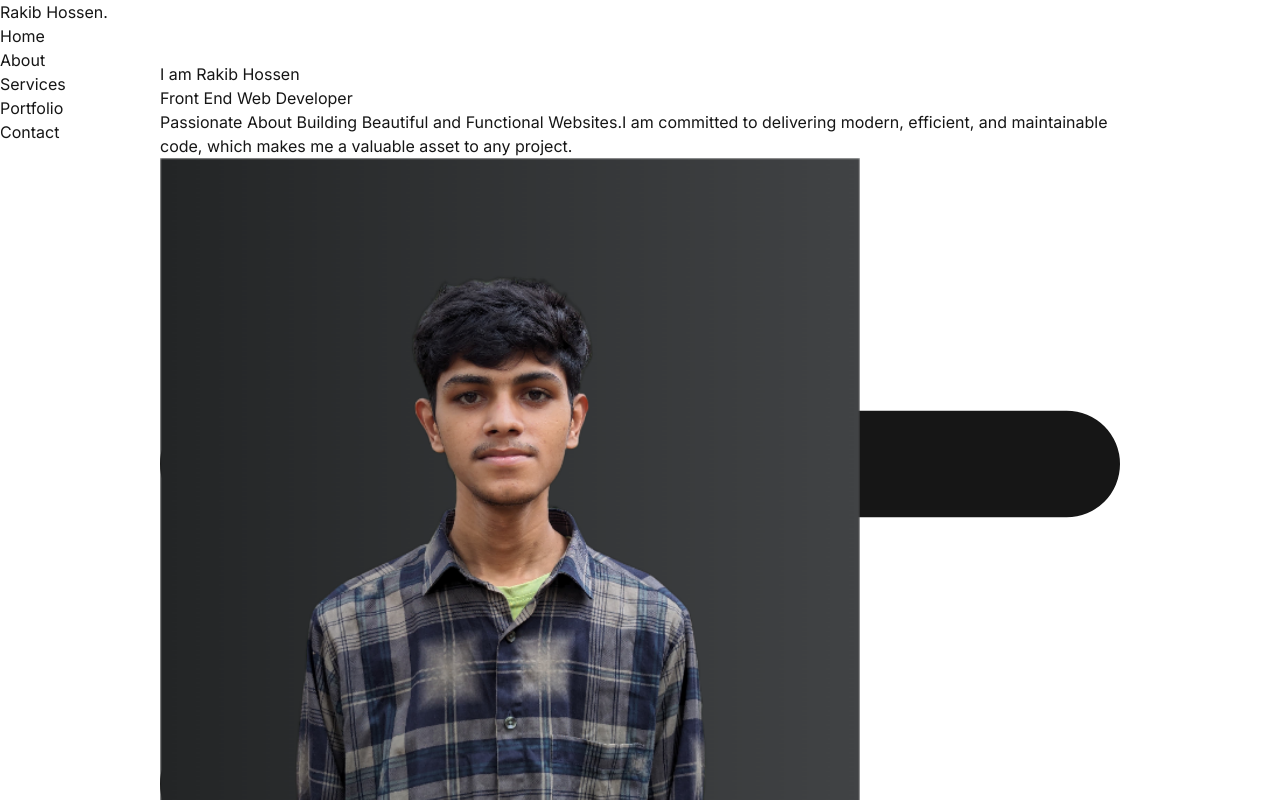
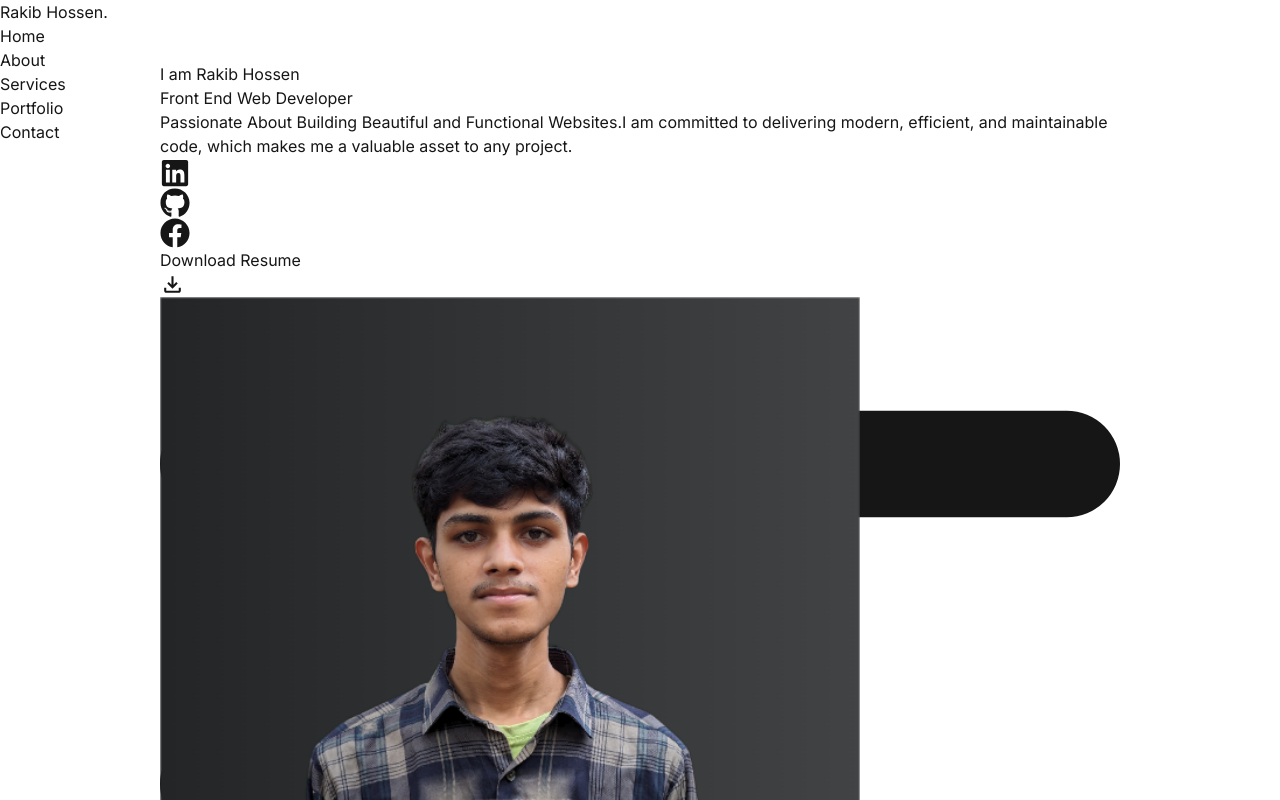
Before and after one commit to RakibHossen678/Rakib-Hossen-Portfolio, a Next.js app: page / in a window 1280 px wide. Shown: the top 800 px of the page. Built offline with nearby package versions, Linux system fonts and the light colour scheme.

Commit message:
added social icons and download resume functionality

```diff
--- a/package.json
+++ b/package.json
@@ -12,7 +12,8 @@
     "next": "14.2.4",
     "react": "^18",
     "react-dom": "^18",
-    "react-icons": "^5.2.1"
+    "react-icons": "^5.2.1",
+    "react-pdf": "^9.0.0"
   },
   "devDependencies": {
     "daisyui": "^4.12.2",
--- a/src/Components/Banner.jsx
+++ b/src/Components/Banner.jsx
@@ -1,6 +1,9 @@
 import Image from "next/image";
-import React from "react";
-
+import Link from "next/link";
+import { FaFacebook } from "react-icons/fa";
+import { FaGithub } from "react-icons/fa";
+import { FaLinkedin } from "react-icons/fa";
+import { MdOutlineFileDownload } from "react-icons/md";
 const Banner = () => {
   return (
     <div className="lg:min-h-[calc(100vh-62px)] flex justify-between items-center lg:flex-row  flex-col-reverse ">
@@ -16,6 +19,51 @@ const Banner = () => {
           committed to delivering modern, efficient, and maintainable code,
           which makes me a valuable asset to any project.
         </p>
+        <div className="flex space-x-4 items-center my-4 hover:text-secondary">
+          <Link
+            className=""
+            href="https://www.linkedin.com/in/hossen-rakib/"
+            target="_blank"
+          >
+            <FaLinkedin
+              className="text-primary rounded-md hover:text-secondary"
+              size={30}
+            />
+          </Link>
+          <Link
+            className=""
+            href="https://github.com/RakibHossen678"
+            target="_blank"
+          >
+            <FaGithub
+              className="text-primary rounded-md hover:text-secondary"
+              size={30}
+            />
+          </Link>
+          <Link
+            href="https://www.facebook.com/profile.php?id=100056015882794"
+            target="_blank"
+          >
+            <FaFacebook
+              className="text-primary rounded-md hover:text-secondary"
+              size={30}
+            />
+          </Link>
+        </div>
+        <div>
+          <button>
+            <a
+              href="resume.pdf"
+              download
+              className="flex space-x-2 items-center bg-primary text-white px-4 mt-2 hover:bg-secondary py-4 rounded-full  font-medium"
+            >
+              <span>Download Resume</span>
+              <span>
+                <MdOutlineFileDownload size={25} />
+              </span>
+            </a>
+          </button>
+        </div>
       </div>
       <div className="lg:w-[35%] my-10 lg:h-[200px] rotate-3 hover:rotate-0 transition-transform duration-400 ease-linear shadow-xl">
         <Image
```
Also changed, not shown: 2 other files (tests, documents, lock files or other folders).
